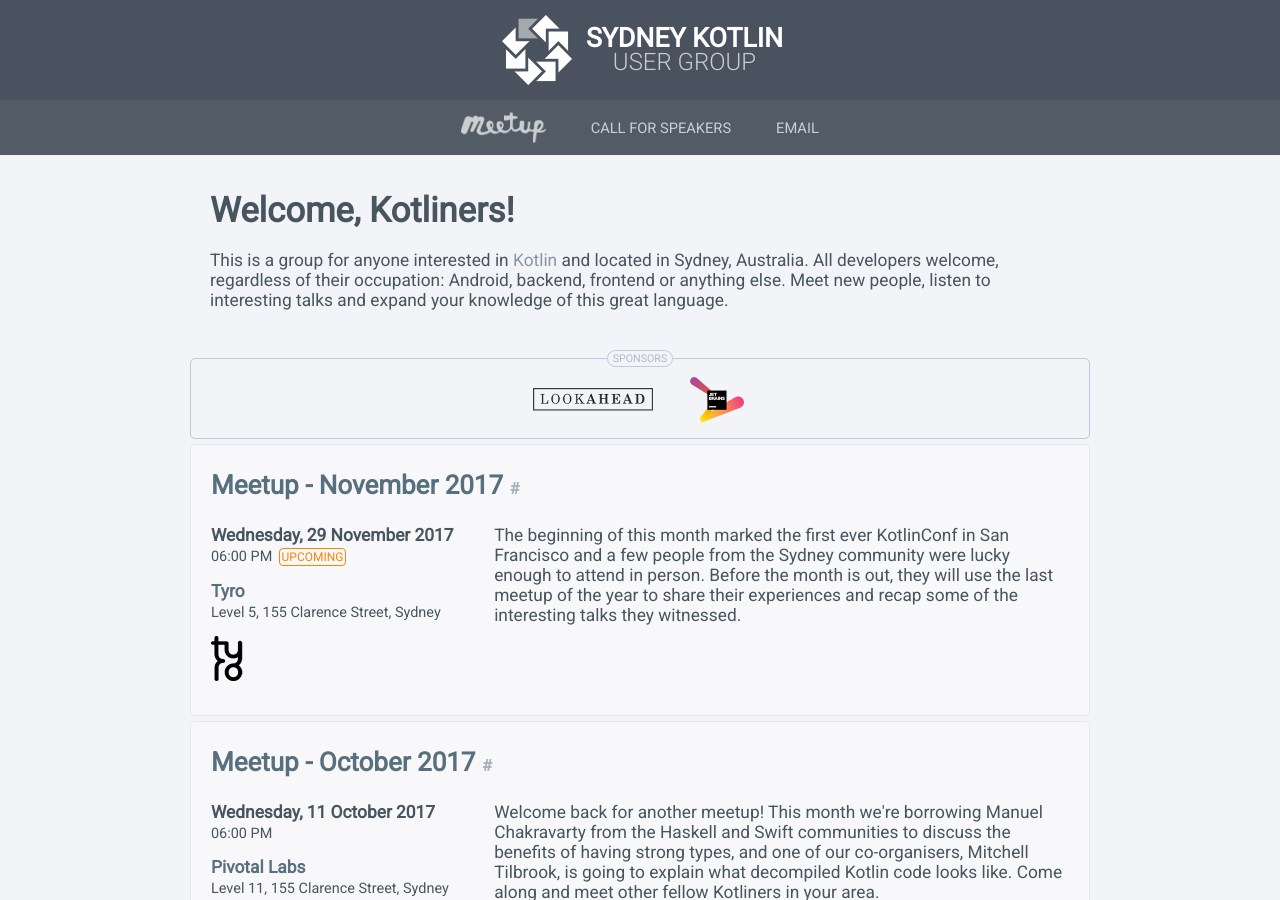
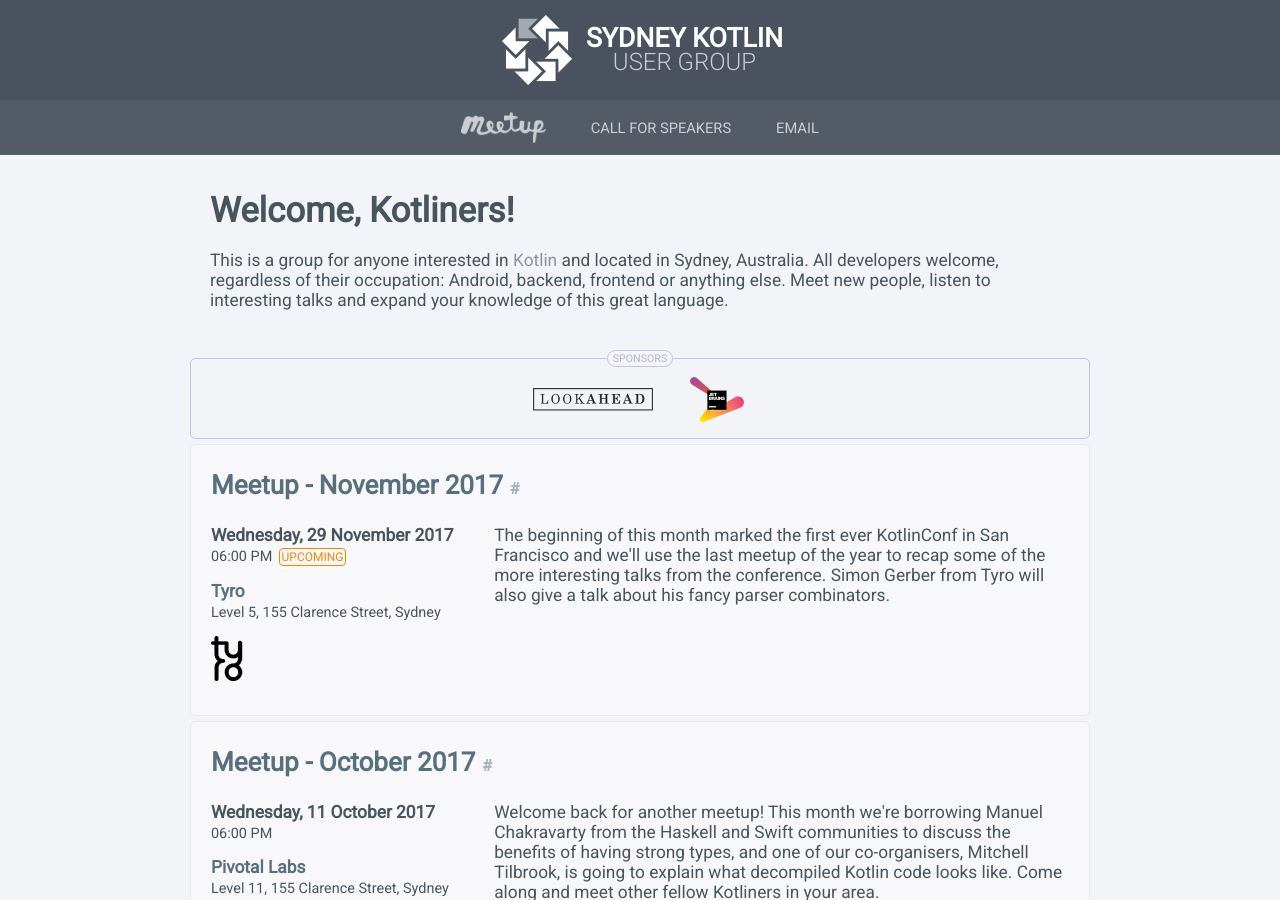
Before and after one commit to garethsime/sydkotlin.github.io, a Jekyll site: the page built from index.html, in a window 1280 px wide and 900 px high. Built offline with Jekyll 4.4.1, drawn with Linux system fonts in a browser that asks for light colours; nearby versions of some CDN libraries.

Commit message:
Update events.yml

```diff
--- a/_data/events.yml
+++ b/_data/events.yml
@@ -304,9 +304,9 @@
   url: https://www.meetup.com/sydney-kotlin/events/245276595/
   date: 2017-11-29T18:00:00+11
   description: >
-    The beginning of this month marked the first ever KotlinConf in San Francisco and a few people from the
-    Sydney community were lucky enough to attend in person. Before the month is out, they will use the last
-    meetup of the year to share their experiences and recap some of the interesting talks they witnessed.
+    The beginning of this month marked the first ever KotlinConf in San Francisco and we'll use the last
+    meetup of the year to recap some of the more interesting talks from the conference. Simon Gerber from
+    Tyro will also give a talk about his fancy parser combinators.
 
   location:
     name: Tyro
```
